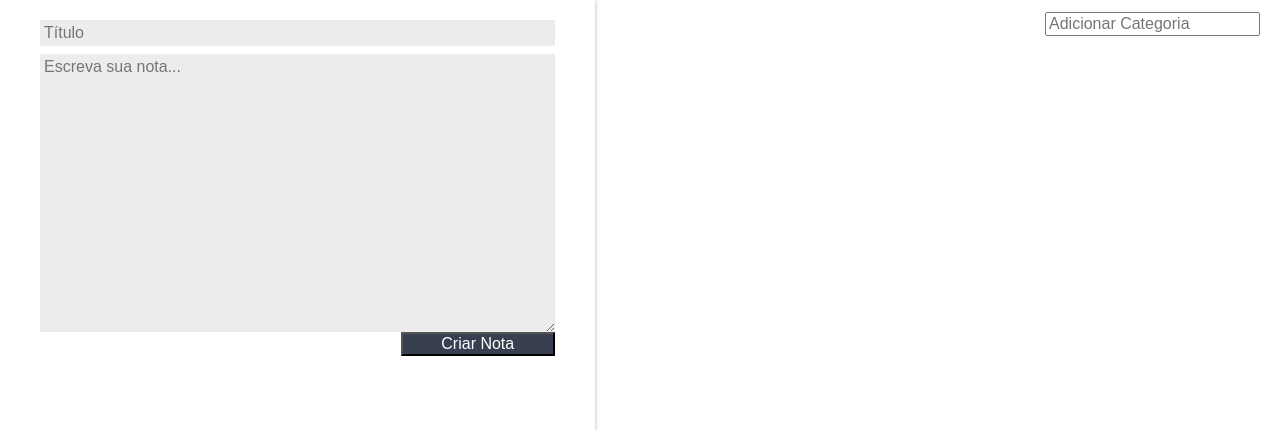
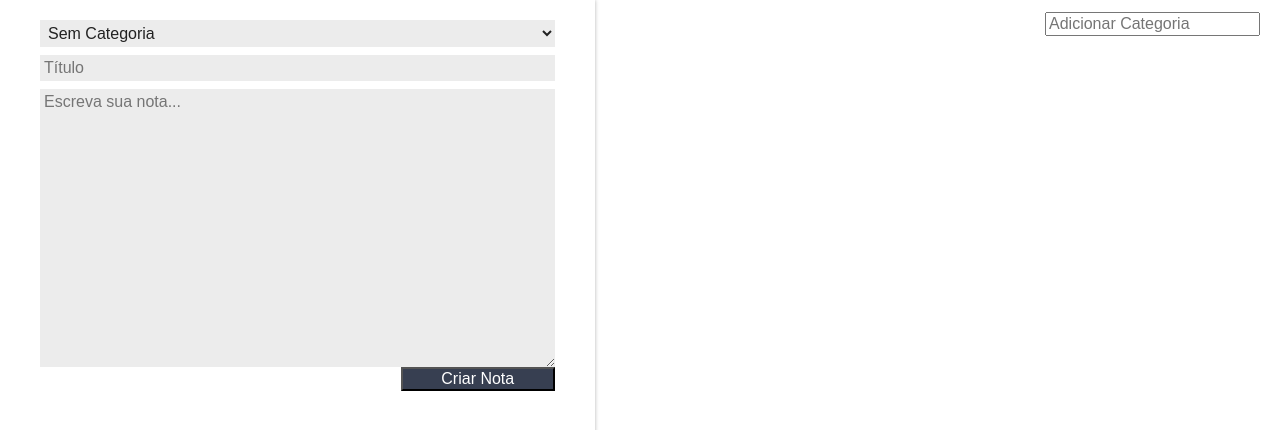
Before and after one commit to Daan-Cardoso/appNotes, a React (Create React App) app: page / in a window 1280 px wide. Shown: the top 430 px of the page. Built offline with nearby package versions, Linux system fonts and the light colour scheme.

Commit message:
add categories to card by select input on FormularioCadastro

```diff
--- a/src/App.js
+++ b/src/App.js
@@ -14,10 +14,12 @@ class App extends Component {
       _categories: []
     }
   }
-  _createCard(title, text) {
-    const newNote = { title, text }
+  _createCard(title, text, category) {
+    const newNote = { title, text, category }
     const updateNotes = [...this.state._notes, newNote]
     const newState = {...this.state, _notes: updateNotes }
+
+    console.log(newNote)
 
     this.setState(newState)
   }
@@ -39,7 +41,11 @@ class App extends Component {
   render() {
     return (
       <section className='conteudo'>
-        <FormularioCadastro createCard={this._createCard.bind(this)} />
+        <FormularioCadastro
+          createCard={this._createCard.bind(this)}
+          categories={this.state._categories}
+        />
+
         <main className='conteudo-principal'>
           <ListaDeCategorias
             newCategory={this._newCategory.bind(this)}
--- a/src/components/CardNote/CardNote.jsx
+++ b/src/components/CardNote/CardNote.jsx
@@ -13,6 +13,7 @@ class CardNota extends Component {
         <header className='card-nota_cabecalho'>
           <h3 className='card-nota_titulo'>{this.props.card.title}</h3>
           <DeleteSVG onClick={this.remove.bind(this)} />
+          <h4 className='card-nota-categoria'>{this.props.card.category}</h4>
         </header>
           <p className='card-nota_texto'>{this.props.card.text}</p>
       </section>
--- a/src/components/FormularioCadastro/FormularioCadastro.jsx
+++ b/src/components/FormularioCadastro/FormularioCadastro.jsx
@@ -7,6 +7,7 @@ class FormularioCadastro extends Component {
 
     this._text = ''
     this._titulo = ''
+    this._category = 'Sem Categoria'
   }
 
   _handleChangeTitle(e) {
@@ -19,11 +20,16 @@ class FormularioCadastro extends Component {
     this._text = targetValue
   }
 
+  _handleSelectCategory(e) {
+    const targetValue = e.target.value
+    this._category = targetValue
+  }
+
   _createCard(e) {
     e.preventDefault()
     e.stopPropagation()
 
-    this.props.createCard(this._titulo, this._text)
+    this.props.createCard(this._titulo, this._text, this._category)
   }
 
   render() {
@@ -32,6 +38,17 @@ class FormularioCadastro extends Component {
         className="form-cadastro"
         onSubmit={this._createCard.bind(this)}
       >
+        <select
+          onChange={this._handleSelectCategory.bind(this)}
+          className="form-cadastro_input"
+        >
+          <option>Sem Categoria</option>
+          {
+            this.props.categories.map((category, index) => (
+              <option key={`${category + index}`}> {category} </option>
+            ))
+          }
+        </select>
 
         <input
           className="form-cadastro_input"
```
